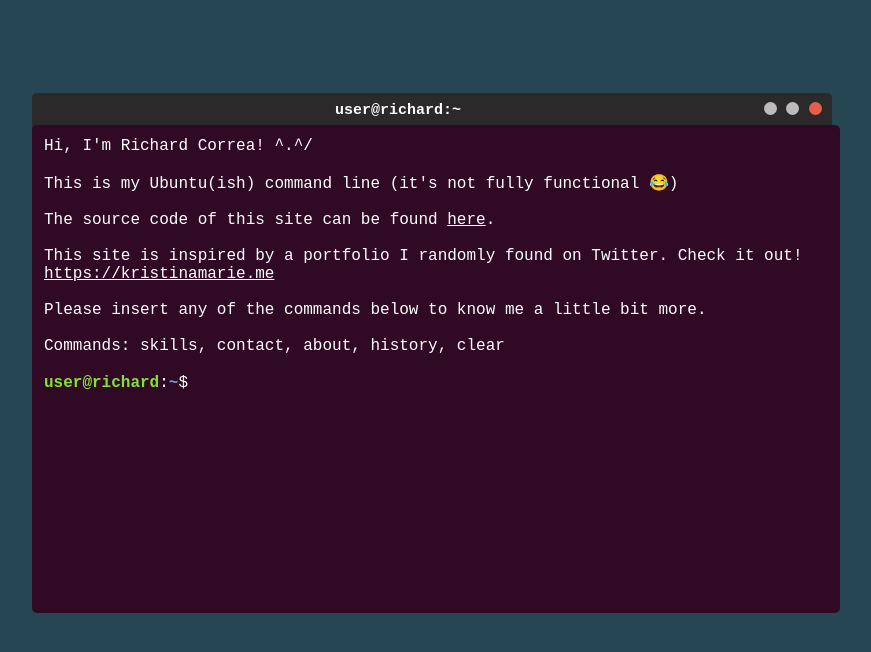
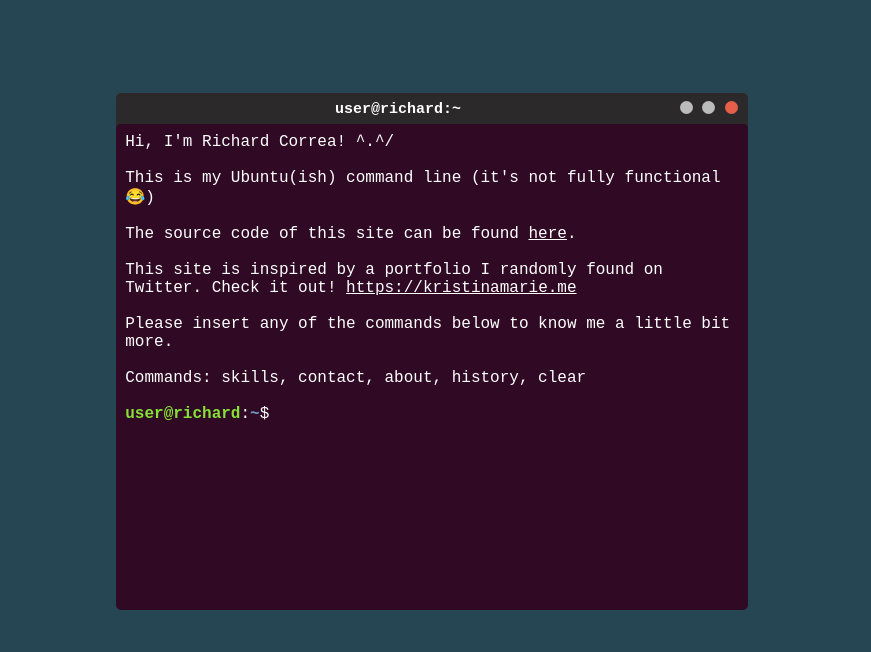
Before and after one commit to potchi23/portfolio, a Flask app: page / in a window 1280 px wide. Shown: the top 652 px of the page, without its empty margins (208-1079 px from the left). Run offline with Flask 2, Linux system fonts and the light colour scheme.

Commit message:
Some CSS changes that might not work in production

```diff
--- a/static/styles/styles.css
+++ b/static/styles/styles.css
@@ -23,7 +23,7 @@ h1{
     width: 80%;
     height: 30rem;
 
-    max-width: 50rem;
+    max-width: 50%;
     max-height: 30rem;
 
     padding-top: 5px
@@ -66,14 +66,14 @@ h1{
 
     border-radius: 5px;
 
-    width: 100%;
+    max-width: 100%;
     height: 100%;
 
     overflow: scroll;
     overflow-x: hidden;
     margin-top:5px;
 
-    padding:0.5%;
+    padding:3px;
 }
 
 .window .terminal .terminal-content {
```
